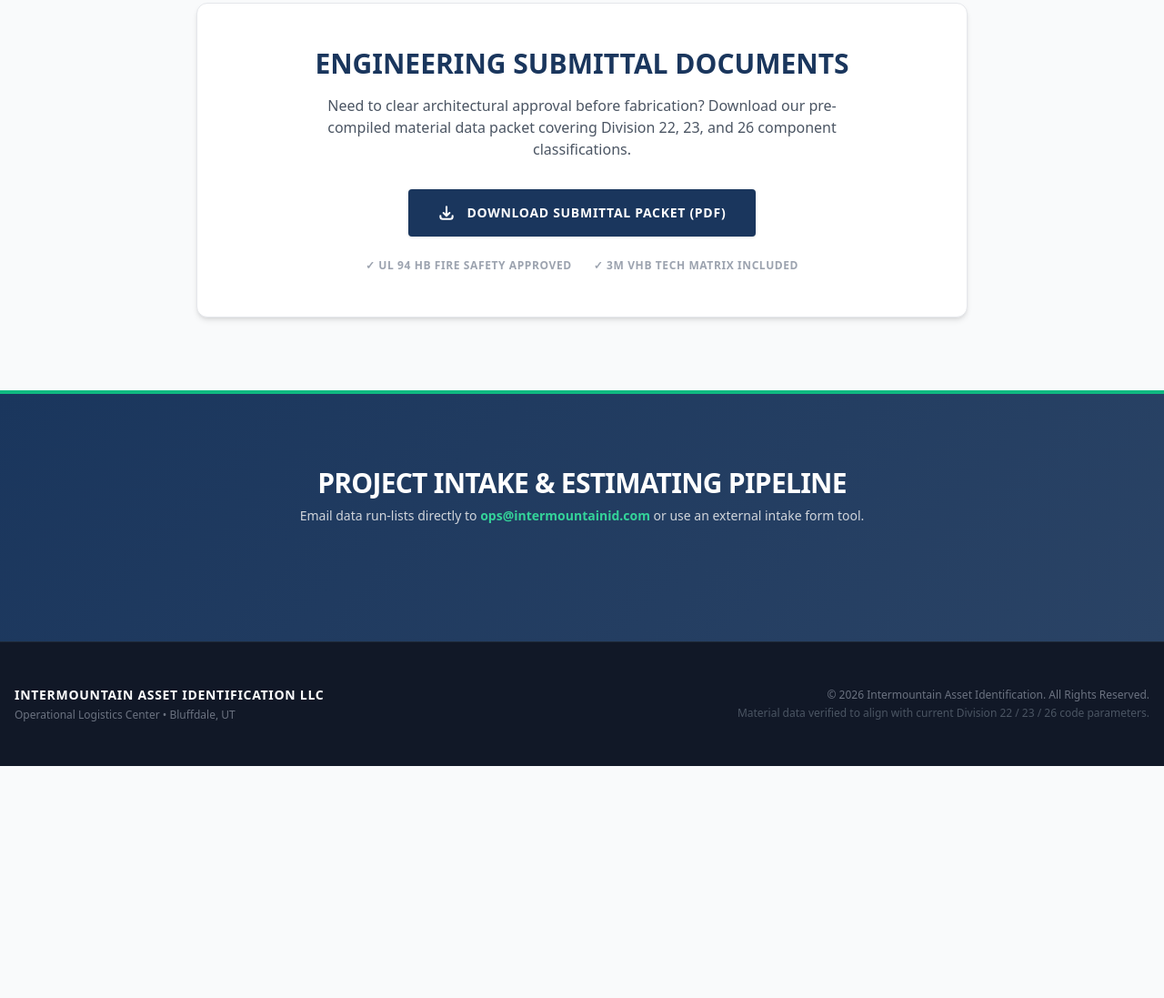
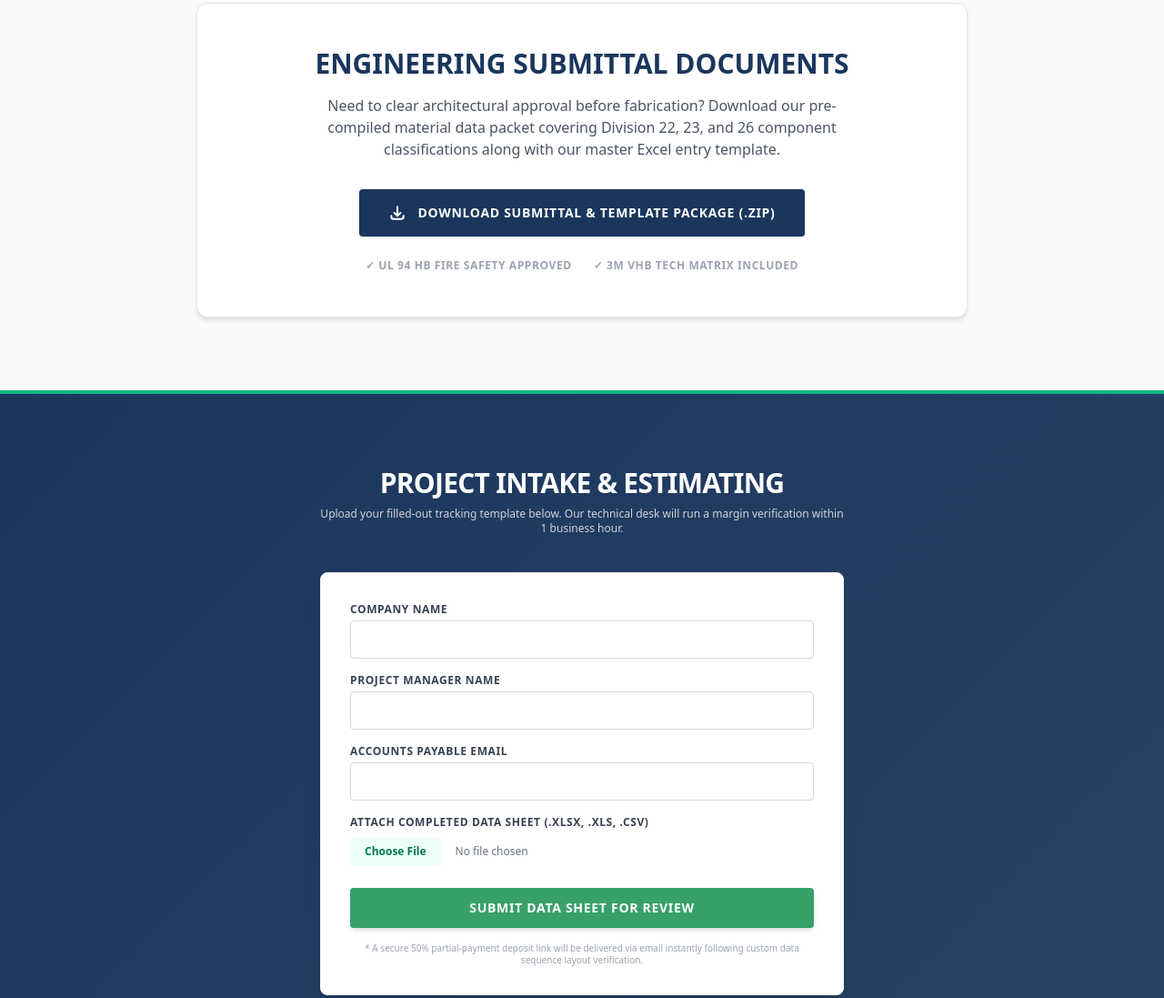
Before and after one commit to IntermountainID2026/IAID-Website, a plain HTML site: page index.html in a window 1280 px wide. Shown: the part 2398-3495 px from the top of the page at 91% size. Before the commit the page ends 3240 px from the top, so only its background shows below. Drawn offline with nearby package versions, Linux system fonts and the light colour scheme.

Commit message:
Update index.html

```diff
--- a/index.html
+++ b/index.html
@@ -222,11 +222,11 @@
         <div class="bg-white p-8 sm:p-12 rounded-xl border border-gray-200 shadow-md">
             <h2 class="text-2xl sm:text-3xl font-black text-[#1a365d] uppercase mb-4">Engineering Submittal Documents</h2>
             <p class="text-gray-600 text-sm sm:text-base max-w-xl mx-auto mb-8 leading-relaxed">
-                Need to clear architectural approval before fabrication? Download our pre-compiled material data packet covering Division 22, 23, and 26 component classifications.
+                Need to clear architectural approval before fabrication? Download our pre-compiled material data packet covering Division 22, 23, and 26 component classifications along with our master Excel entry template.
             </p>
-            <a href="intermountain_submittal_package.pdf" download class="inline-flex items-center gap-3 bg-[#1a365d] hover:bg-[#122542] text-white font-bold text-sm uppercase tracking-wider px-8 py-4 rounded shadow transition">
+            <a href="/IAID_Submittal_Package.zip" download class="inline-flex items-center gap-3 bg-[#1a365d] hover:bg-[#122542] text-white font-bold text-sm uppercase tracking-wider px-8 py-4 rounded shadow transition">
                 <svg class="w-5 h-5" fill="none" stroke="currentColor" viewBox="0 0 24 24" xmlns="http://www.w3.org/2000/svg"><path stroke-linecap="round" stroke-linejoin="round" stroke-width="2.5" d="M4 16v1a3 3 0 003 3h10a3 3 0 003-3v-1m-4-4l-4 4m0 0l-4-4m4 4V4"></path></svg>
-                Download Submittal Packet (PDF)
+                Download Submittal &amp; Template Package (.ZIP)
             </a>
             <div class="mt-6 flex justify-center gap-6 text-xs font-bold text-gray-400 uppercase tracking-wider">
                 <span>✓ UL 94 HB Fire Safety Approved</span>
@@ -236,12 +236,46 @@
     </section>
 
     <section id="order" class="gradient-bg text-white py-20 px-4 sm:px-6 lg:px-8 border-t-4 border-emerald-500">
-        <div class="max-w-3xl mx-auto">
-            <div class="text-center mb-12">
-                <h2 class="text-3xl font-black uppercase tracking-tight">Project Intake &amp; Estimating Pipeline</h2>
-                <p class="text-gray-300 text-sm mt-2">
-                    Email data run-lists directly to <span class="text-emerald-400 font-bold">ops@intermountainid.com</span> or use an external intake form tool.
+        <div class="max-w-xl mx-auto">
+            <div class="text-center mb-10">
+                <h2 class="text-3xl font-black uppercase tracking-tight">Project Intake &amp; Estimating</h2>
+                <p class="text-gray-300 text-xs mt-2">
+                    Upload your filled-out tracking template below. Our technical desk will run a margin verification within 1 business hour.
                 </p>
+            </div>
+
+            <div class="bg-white text-gray-900 p-6 sm:p-8 rounded-lg shadow-xl border border-gray-100">
+                <form action="https://formspree.io/f/YOUR_FORM_ID_HERE" method="POST" enctype="multipart/form-data" class="space-y-4">
+                    <div>
+                        <label class="block text-xs font-bold uppercase tracking-wider text-gray-700 mb-1">Company Name</label>
+                        <input type="text" name="company_name" required class="w-full p-2.5 border border-gray-300 rounded text-sm focus:ring-2 focus:ring-blue-600 focus:outline-none">
+                    </div>
+
+                    <div>
+                        <label class="block text-xs font-bold uppercase tracking-wider text-gray-700 mb-1">Project Manager Name</label>
+                        <input type="text" name="contact_name" required class="w-full p-2.5 border border-gray-300 rounded text-sm focus:ring-2 focus:ring-blue-600 focus:outline-none">
+                    </div>
+
+                    <div>
+                        <label class="block text-xs font-bold uppercase tracking-wider text-gray-700 mb-1">Accounts Payable Email</label>
+                        <input type="email" name="_replyto" required class="w-full p-2.5 border border-gray-300 rounded text-sm focus:ring-2 focus:ring-blue-600 focus:outline-none">
+                    </div>
+
+                    <div>
+                        <label class="block text-xs font-bold uppercase tracking-wider text-gray-700 mb-1">Attach Completed Data Sheet (.xlsx, .xls, .csv)</label>
+                        <input type="file" name="data_sheet_upload" accept=".xlsx, .xls, .csv" required class="block w-full text-xs text-gray-500 file:mr-4 file:py-2 file:px-4 file:rounded file:border-0 file:text-xs file:font-semibold file:bg-emerald-50 file:text-emerald-700 hover:file:bg-emerald-100 cursor-pointer pt-1">
+                    </div>
+
+                    <div class="pt-2">
+                        <button type="submit" class="w-full accent-bg text-white font-bold py-3 px-4 rounded shadow-md accent-bg-hover transition duration-150 uppercase tracking-wider text-sm">
+                            Submit Data Sheet for Review
+                        </button>
+                    </div>
+
+                    <p class="text-[10px] text-gray-400 text-center leading-tight mt-3">
+                        * A secure 50% partial-payment deposit link will be delivered via email instantly following custom data sequence layout verification.
+                    </p>
+                </form>
             </div>
         </div>
     </section>
```
